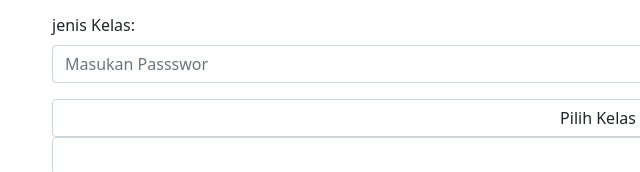
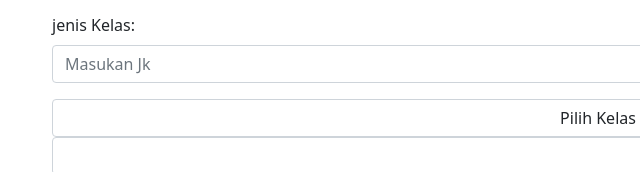
Before and after one commit to sirontelenggen/nitcode-day07, a plain HTML site: page index.html in a window 1280 px wide. Shown: the part 223-395 px from the top of the page, 30-670 px from the left. Drawn offline with nearby package versions, Linux system fonts and the light colour scheme.

Commit message:
update file kelas day 07

```diff
--- a/index.html
+++ b/index.html
@@ -23,7 +23,7 @@
         </div>
         <div class="mb-3">
           <label for="jk" class="form-label">jenis Kelas:</label>
-          <input type="jk" class="form-control" id="jk" placeholder="Masukan Passswor" name="jk">
+          <input type="jk" class="form-control" id="jk" placeholder="Masukan Jk" name="jk">
         </div>
         <select class="form-select">
             <option value="pilih" class="btn btn-primary">Pilih Kelas</option>
```
